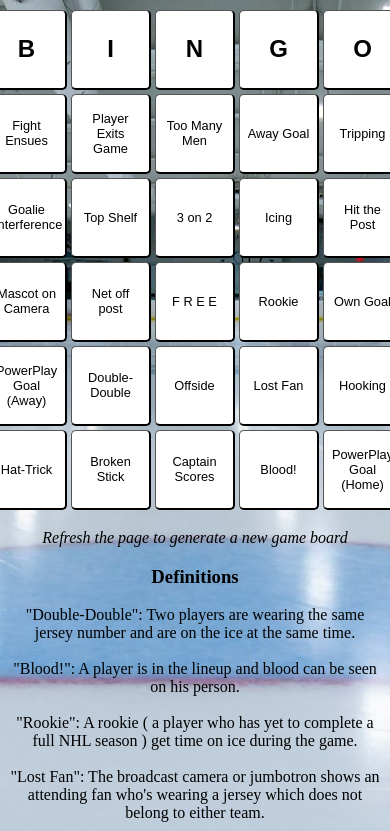
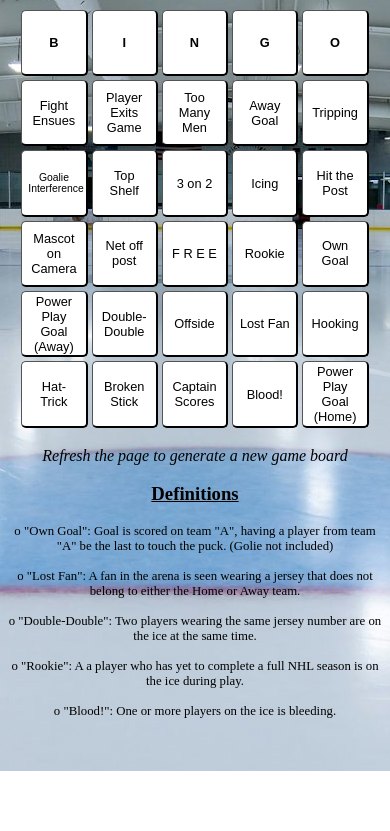
Before and after one commit to koletoma/RinkSideBingo, a plain HTML site: page index.html in a window 390 px wide. Shown: the part 73-904 px from the top of the page. After the commit the page ends 844 px from the top, so only its background shows below. Drawn offline with nearby package versions, Linux system fonts and the light colour scheme.

Commit message:
Mobile Support
Added styling changes

Added styling to support mobile view

```diff
--- a/index.html
+++ b/index.html
@@ -60,19 +60,19 @@
     <p id="desc">Refresh the page to generate a new game board</p>
     <h3>Definitions</h3>
     <p>
-        "Double-Double": Two players are wearing the same jersey number and are on the ice at the same time.
+        o "Own Goal": Goal is scored on team "A", having a player from team "A" be the last to touch the puck. (Golie not included)
     <br>
     <br>
-        "Blood!": A player is in the lineup and blood can be seen on his person.
+        o "Lost Fan": A fan in the arena is seen wearing a jersey that does not belong to either the Home or Away team.
     <br>
     <br>
-        "Rookie": A rookie ( a player who has yet to complete a full NHL season ) get time on ice during the game.
+        o "Double-Double": Two players wearing the same jersey number are on the ice at the same time.
     <br>
     <br>
-        "Lost Fan": The broadcast camera or jumbotron shows an attending fan who's wearing a jersey which does not belong to either team.
+        o "Rookie": A a player who has yet to complete a full NHL season is on the ice during play.
     <br>
     <br>
-        "Own Goal": Goal is scored on team "A", having a player from team "A" (golie not included) be the last to touch the puck.
+        o "Blood!": One or more players on the ice is bleeding.
     <br>
     <br>
     </p>
--- a/index.js
+++ b/index.js
@@ -52,6 +52,7 @@ $(()=>{
 })
 window.addEventListener("load", (event) => {
     MixItUp();
+    adjustFontSize();
   });
 
 function MixItUp() {
@@ -76,7 +77,7 @@ Difficulty Breakdown:
         "Icing", "Home Goal" , "Away Goal" , "Offside" , "Tripping" , "Hooking", "High Stick",
         "Puck In Stands" , "Broken Stick" , "3 on 2" , "Player Blocks Shot", "Glove Save", "Mascot on Camera",
         "Face Off Violation", "Penalty Kill (Home)", "Penalty Kill (Away)",
-        "PowerPlay Goal (Home)" , "PowerPlay Goal (Away)"
+        "Power Play Goal (Home)" , "Power Play Goal (Away)"
     ];
 
     uncommonTiles = [
@@ -143,7 +144,7 @@ Difficulty Breakdown:
         tile.clicked = "false";
         tile.style.backgroundColor = "white";
     });
-
+    adjustFontSize();
 }
 
 function shuffle(array) {
@@ -163,3 +164,15 @@ function shuffle(array) {
 
     return array;
   }
+
+function adjustFontSize() {
+const tiles = document.querySelectorAll(".tile");
+tiles.forEach(tile => {
+    if (tile.innerHTML.includes("Interference", "Power Play")) {
+        tile.style.fontSize = "0.65rem";
+    }
+    else {
+        tile.style.fontSize = "0.8rem";
+    }
+});
+}
--- a/style.css
+++ b/style.css
@@ -40,7 +40,9 @@ td{
     height: 80px;
 
 }
-
+h3{
+    text-decoration: underline;
+}
 
 .bingo{
     font-size: 1.5rem;
@@ -81,3 +83,33 @@ h3{
 p{
     text-align: center;
 }
+
+@media (max-width: 600px) {
+    .tile, #free, .bingo {
+        width: 17vw;
+        height: 17vw;
+        font-size: 0.8rem;
+    }
+
+    table{
+        width: 100%;
+        height: 100%;
+    }
+
+    td {
+        width: 60px;
+        height: 60px;
+    }
+
+    h1 {
+        font-size: 2rem;
+    }
+
+    p{
+        font-size: 0.8rem;
+    }
+    #desc {
+        font-size: 0.8;
+
+    }
+}
```
